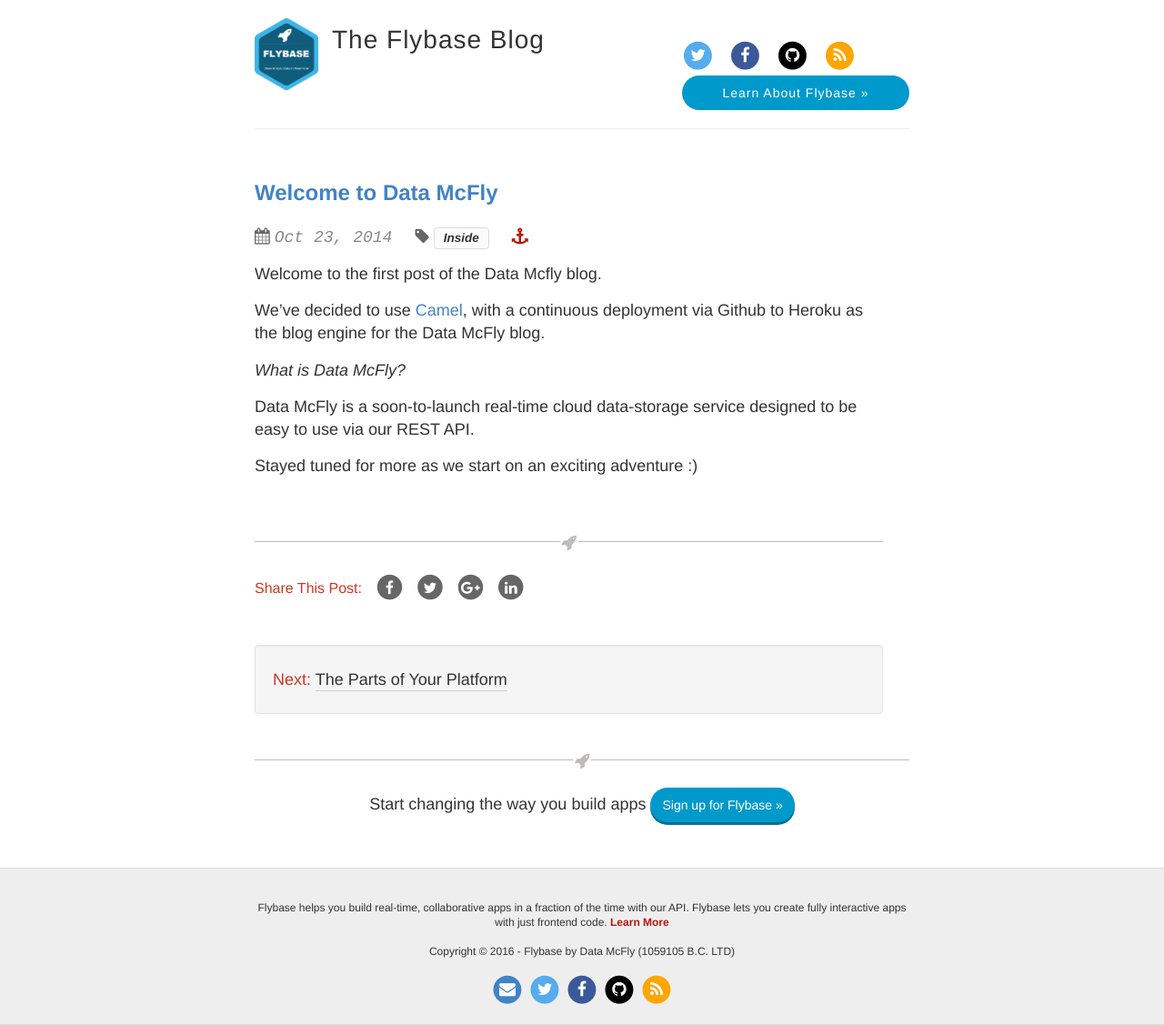
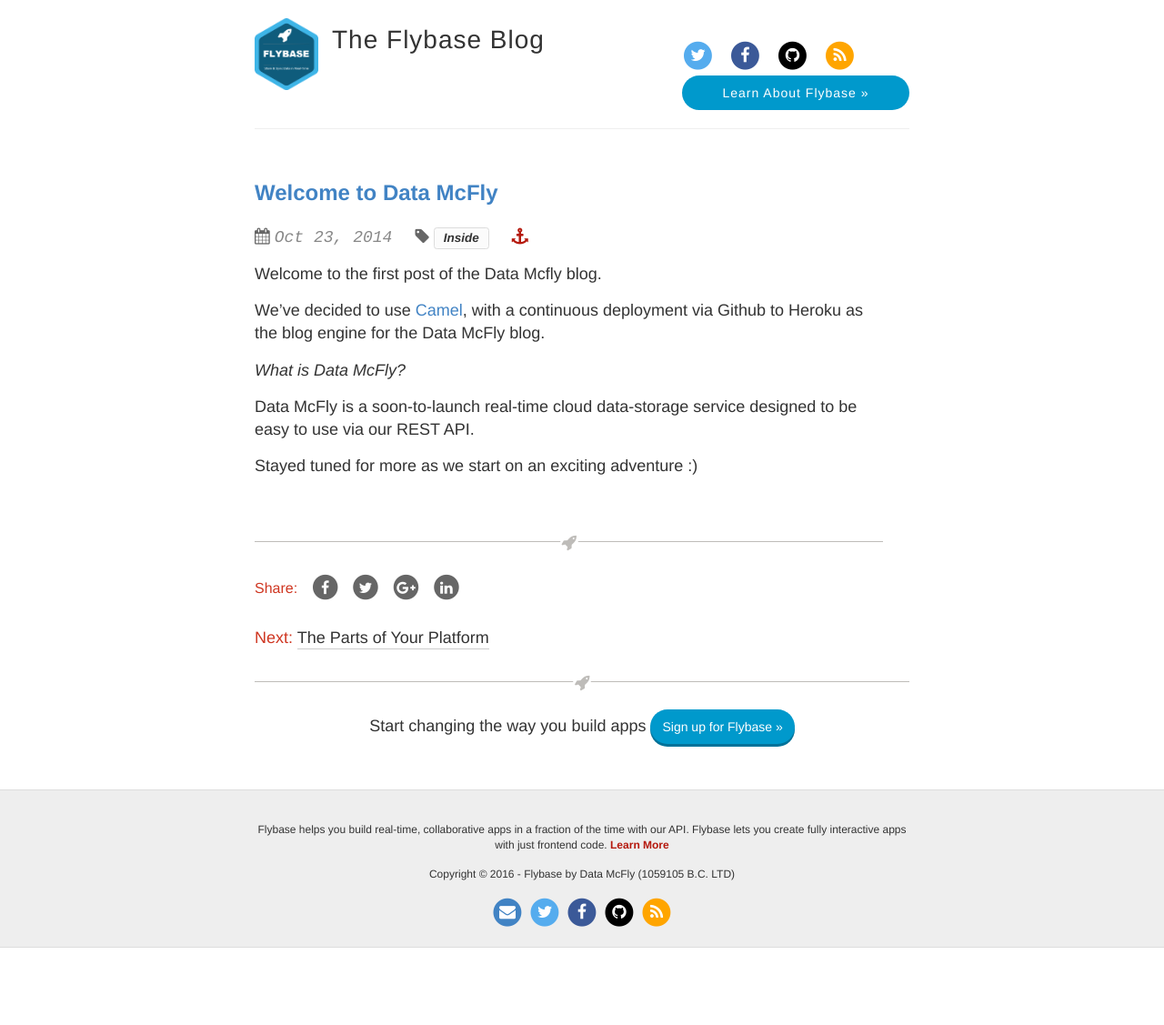
Before and after one commit to flybaseio/flybaseio.github.io, a Jekyll site: the page built from _posts/2014-10-23-first-post.md, in a window 1280 px wide. Shown: the whole page at 91% size. Built offline with Jekyll 4.4.1, drawn with Linux system fonts in a browser that asks for light colours; nearby versions of some CDN libraries; after the commit the page ends 1042 px from its top, so only the background shows below that.

Commit message:
previous links 2

```diff
--- a/_includes/top.html
+++ b/_includes/top.html
@@ -10,7 +10,7 @@
 	<meta name="keywords" content="real-time, backend as a service, websockets, instant API, mobile database, Angular Bindings, Backbone Bindings, Ember Bindings, iOS plugins, Android plugins, javascript API, real-time sync, browser, mobile, no servers, build apps fast, servers optional, completely real-time, build collaborative apps, real-time, JSON data, First-class Security, Automatic Scaling, Real-time Synchronization, Data Accessibility, Free Sign Up, REST API, PHP, Python, Ruby, {% if page.title %}{{ page.title }}{% endif %}">
 
 <link href="https://maxcdn.bootstrapcdn.com/font-awesome/4.4.0/css/font-awesome.min.css" rel="stylesheet" integrity="sha256-k2/8zcNbxVIh5mnQ52A0r3a6jAgMGxFJFE2707UxGCk= sha512-ZV9KawG2Legkwp3nAlxLIVFudTauWuBpC10uEafMHYL0Sarrz5A7G79kXh5+5+woxQ5HM559XX2UZjMJ36Wplg==" crossorigin="anonymous">
-	<link rel="stylesheet" type="text/css" href="/assets/css/datamcfly.css?v=20160723.2b">
+	<link rel="stylesheet" type="text/css" href="/assets/css/datamcfly.css?v=20160723.3b">
 {% comment %}
 	<link rel="stylesheet" href="/assets/css/prism.css">
 	<script src="/assets/js/prism.js"></script>
--- a/_layouts/post.html
+++ b/_layouts/post.html
@@ -58,8 +58,11 @@ layout: default
 				</span>
 			</a>
 		</div>
+{% comment %}
 		<br />
 		<div class="well leadbox related">
+		</div>
+{% endcomment %}
 		<div class="nav-links">
 {% if page.previous.url %}
 			<div class="nav-previous">
@@ -73,7 +76,6 @@ layout: default
 				<a href="{{page.next.url}}" rel="next">{{page.next.title}} </a>
 			</div>
 {% endif %}
-			</div>
 		</div>
 	</div>
 {% comment %}
--- a/assets/css/datamcfly.css
+++ b/assets/css/datamcfly.css
@@ -2060,7 +2060,7 @@ input:focus, textarea:focus {
 	margin-bottom: 15px;
 }
 .post-sharing:before {
-	content: 'Share This Post:';
+	content: 'Share:';
 	display: inline;
 	margin-bottom: 4.5px;
 }
```
Lines whose indentation alone changed are shown as unchanged.
